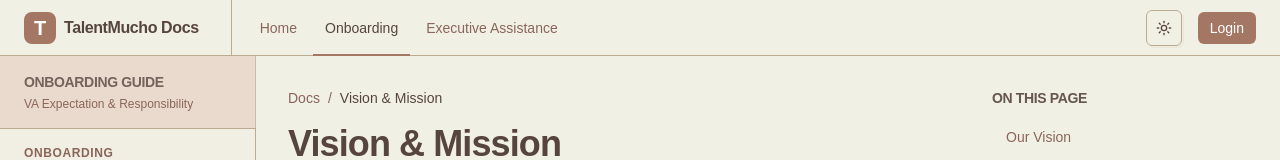
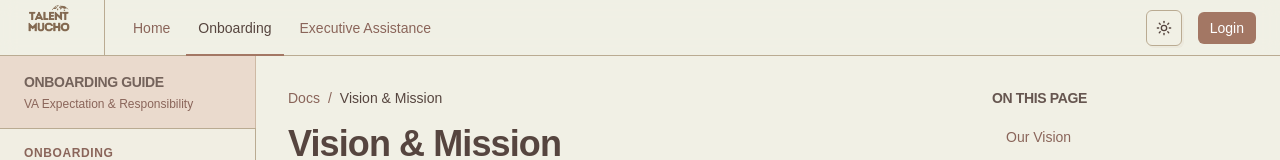
Before and after one commit to AVSPH/talent-mucho-hub, a Next.js app: page /docs in a window 1280 px wide. Shown: the top 160 px of the page. Built offline with nearby package versions, Linux system fonts and the light colour scheme; no server answers.

Commit message:
add tm logo

```diff
--- a/app/docs/page.tsx
+++ b/app/docs/page.tsx
@@ -93,14 +93,13 @@ export default function DocsPage() {
               </SheetContent>
             </Sheet>
             <div className="flex items-center gap-2 mr-4">
-              <div className="w-8 h-8 bg-primary rounded-lg flex items-center justify-center">
-                <span className="text-primary-foreground font-bold text-xl">
-                  T
-                </span>
+              <div className="relative w-12 h-12">
+                <img
+                  src="/assets/tm-logo.png"
+                  alt="TalentMucho Logo"
+                  className="object-contain"
+                />
               </div>
-              <span className="font-bold tracking-tight hidden sm:block">
-                TalentMucho Docs
-              </span>
             </div>
           </div>
 
```
Also changed, not shown: public/assets/tm-logo.png (added).
